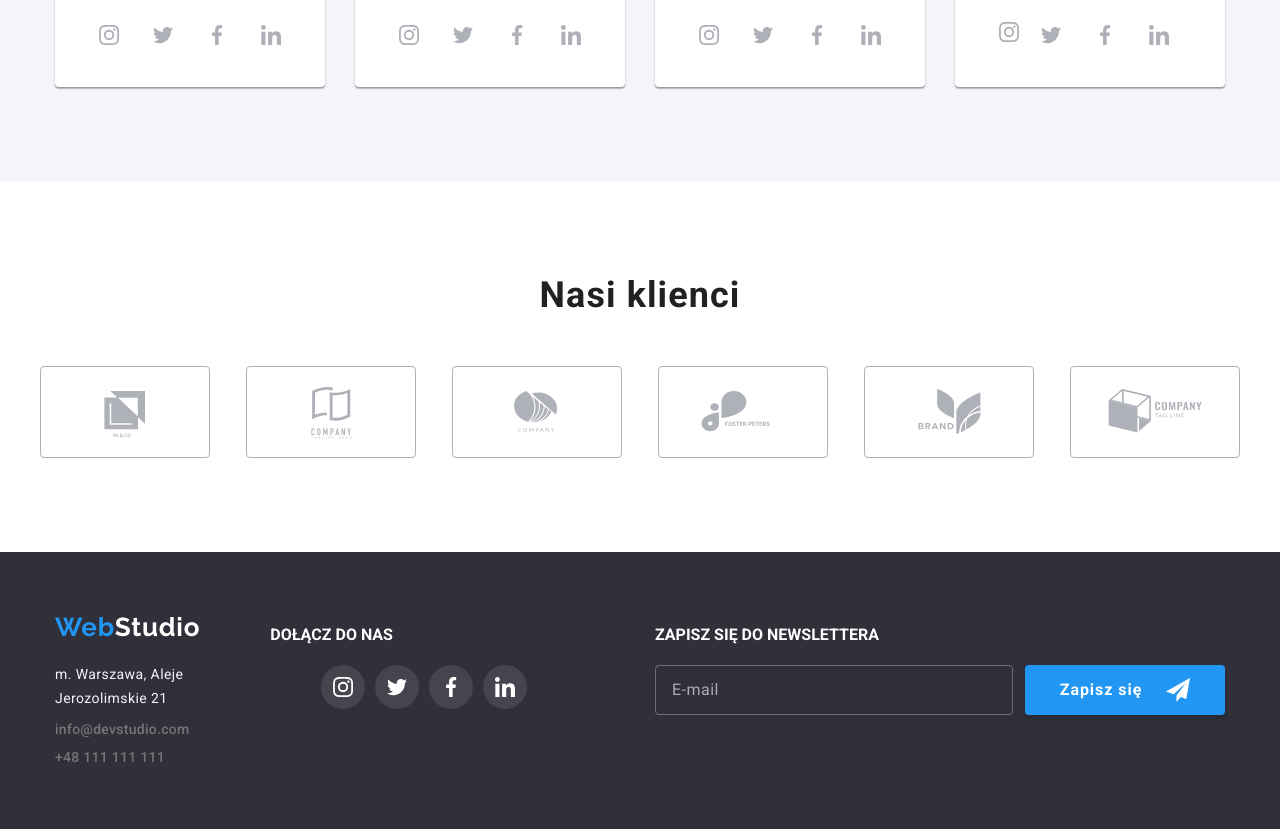
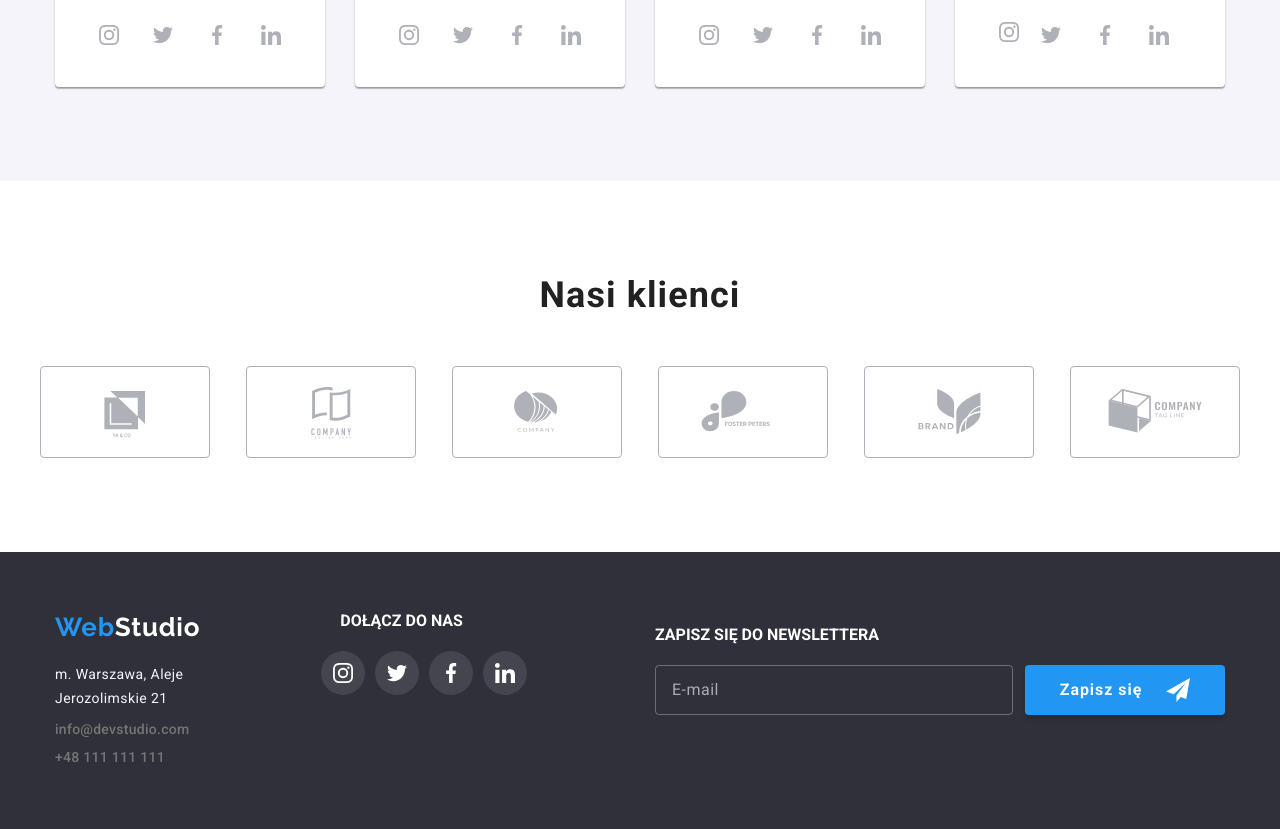
Before and after one commit to LukaszKiwala/goit-markup-hw-08, a plain HTML site: page index.html in a window 1280 px wide. Shown: the part 2129-2958 px from the top of the page. Drawn offline with nearby package versions, Linux system fonts and the light colour scheme.

Commit message:
footer zmiany

```diff
--- a/sass/components/_footer.scss
+++ b/sass/components/_footer.scss
@@ -8,15 +8,21 @@
 &__wrapper {
     flex-direction: column;
 
+    @media screen and (min-width: 768px) {
+        flex-direction: row;
+        justify-content: center;
+        flex-wrap: wrap;
+            flex-basis: calc((100% - 30px) / 2);
+
+    }
+
     @media screen and (min-width: 1200px) {
         flex-direction: row;
+      flex-wrap: nowrap;
 
 
     }
-    @media screen and (min-width: 768px) {
-        flex-direction: row;
-        justify-content: center;
-    }
+
 }
 
 
@@ -34,13 +40,14 @@
         @media screen and (min-width: 768px) {
             display: flex;
             flex-wrap: wrap;
-            align-items: baseline;
+            align-items: center;
             // margin-right: 200px;
+
         }
 
         @media screen and (min-width: 1200px) {
             display: flex;
-            align-items: baseline;
+            align-items: center;
         }
 }
 
@@ -54,6 +61,12 @@
     color: var(--hover-color);
     text-decoration: none;
     justify-content: center;
+
+    @media screen and (max-width: 768px) {
+            // margin-left: 70px;
+            // display: block;
+            // justify-content: center;
+        }
 }
 
 &__logo {
@@ -65,6 +78,8 @@
     line-height: 1.19;
     letter-spacing: 0.03em;
     color: var(--hover-color);
+
+
 
 }
 
@@ -125,14 +140,16 @@
     justify-content: center;
     margin-bottom: 60px;
 
-    @media screen and (min-width: 1200px) {
-        margin-left: 70px;
-        display: block;
-    }
+
     @media screen and (min-width: 768px) {
         flex-wrap: wrap;
         flex-basis: calc((100% - 30px) / 2);
+        margin-top: 0px;
     }
+         @media screen and (min-width: 1200px) {
+             margin-left: 70px;
+             display: block;
+         }
 }
 
 
@@ -143,7 +160,7 @@
     margin-bottom: 20px;
 
     @media screen and (min-width: 1200px) {
-            // margin-left: 70px;
+            margin-left: 70px;
             text-align: start;
 
 }}
@@ -153,6 +170,7 @@
     justify-content: center;
     align-items: center;
     gap: 10px;
+
 }
 
 &__icon {
```
Also changed, not shown: css/main.min.css, 1 other file.
